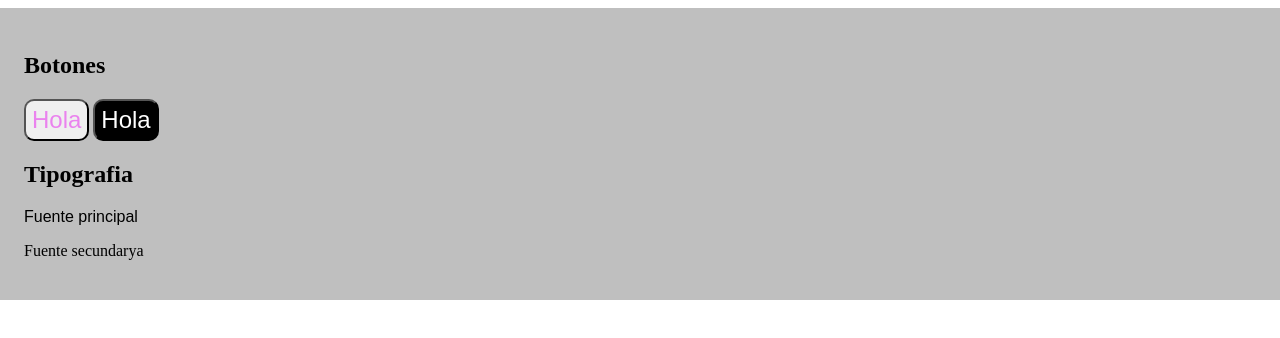
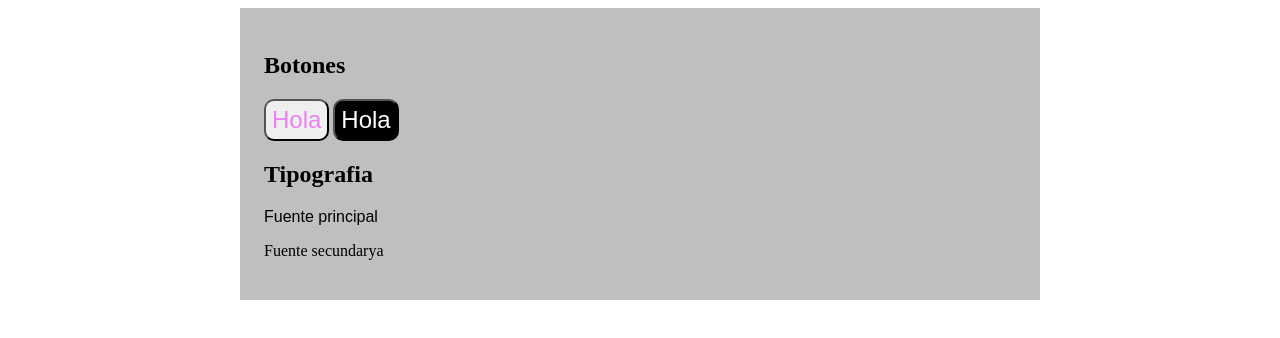
Before and after one commit to codelikeamexican/sass-course, a plain HTML site: page Scss/index.html in a window 1280 px wide. Drawn offline with Linux system fonts and the light colour scheme.

Commit message:
Revert "mixins with parameters"
This reverts commit 40755e1e5ba0bd882d6471c5852a16b2cbcacdfe.

```diff
--- a/Scss/lib/_mixins.scss
+++ b/Scss/lib/_mixins.scss
@@ -1,5 +1,5 @@
-@mixin max-width($maxwidth: $page-max-width){
-    max-width: $maxwidth;
+@mixin max-width{
+    max-width: 800px;
     margin-left: auto;
     margin-right: auto;
 }
--- a/Scss/lib/_variables.scss
+++ b/Scss/lib/_variables.scss
@@ -22,7 +22,6 @@ $fuenteprincipal: 'Arial', sans-serif;
 $fuentesecundaria: 'Verdana', sans-serif;
 
 $padding:24px;
-$page-max-width :1000pxl;
 
 .font__principal{
     font-family: $fuenteprincipal;
```
Also changed, not shown: Scss/styles.css, 1 other file.
